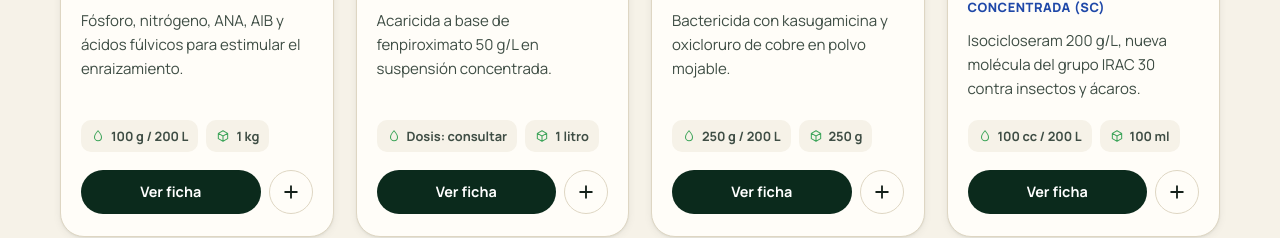
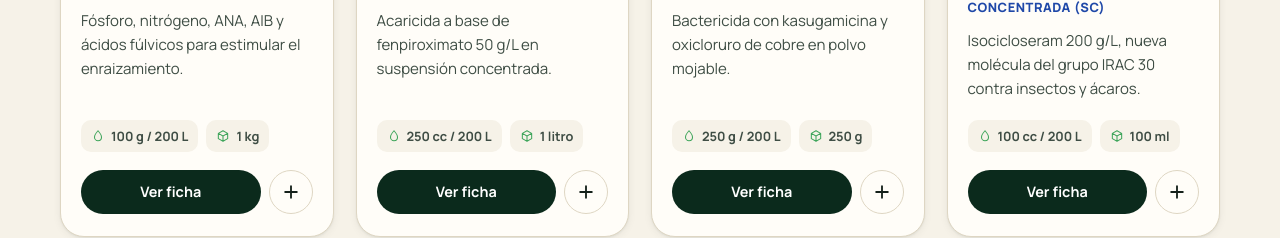
Before and after one commit to raphael2393/agro-biolquim-web, a plain HTML site: page index.html in a window 1280 px wide. Shown: the part 5297-5535 px from the top of the page. Drawn offline with Linux system fonts and the light colour scheme.

Commit message:
Dosis de Jelfer: 250 cc por 200 L
Co-Authored-By: Claude Opus 5.5 <noreply@anthropic.com>
Claude-Session: https://claude.ai/code/session_015FjJBnbVwCTg1udK8w2tqK

```diff
--- a/index.html
+++ b/index.html
@@ -1463,7 +1463,7 @@ const P = [
    what:'Acaricida agrícola en suspensión concentrada (SC) a base de fenpyroximate. Contenido neto 1 litro. Registro 88-A4/NA-CL1. Titular del registro e importador: Ambagro S.A., Ambato, Ecuador.',
    benefits:[['Control de ácaros','Ingrediente activo fenpyroximate.'],['Suspensión concentrada','Formulación SC fácil de mezclar.'],['Registro nacional','N.º 88-A4/NA-CL1.']],
    comp:[['Fenpyroximate','50 g/L'],['Aditivos','c.s.p. 1 L']],
-   dose:{text:'Consultar', sub:'según la etiqueta y la recomendación del asesor técnico'},
+   dose:{per200:250, unit:'ml', text:'250 cc', sub:'por tanque de 200 L de agua'},
    pack:{size:1000, unit:'ml', label:'1 litro'}, tags:'acaricida acaro arana roja fenpiroximato fenpyroximate'},
 
   {id:'bakteryn-cu', name:'Bakteryn-Cu', brand:'Especialidades Agrícolas', line:['prot'], accent:'#2F4A3E',
```
